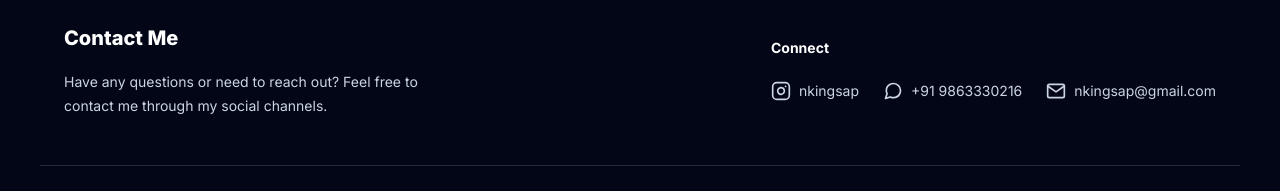
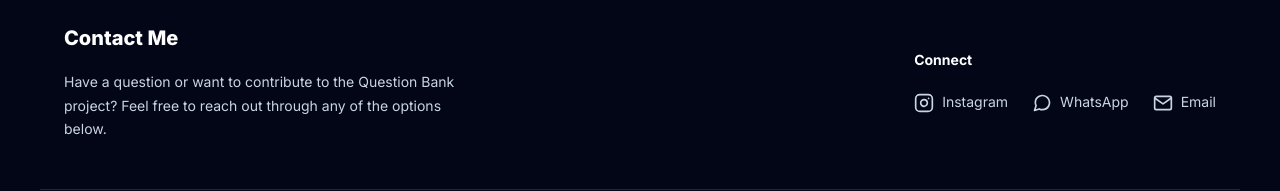
Before and after one commit to Nkingsap/Qbank, a React (Vite) app: page / in a window 1280 px wide. Shown: the part 2363-2554 px from the top of the page. Built offline with nearby package versions, Linux system fonts and the light colour scheme; no server answers.

Commit message:
update footer

```diff
--- a/src/components/Footer/Footer.jsx
+++ b/src/components/Footer/Footer.jsx
@@ -1,15 +1,39 @@
 import './Footer.css';
 
 export default function Footer() {
+    const currentYear = new Date().getFullYear();
+
+    // Predefined messages
+    const whatsappMessage = encodeURIComponent(
+        "Hi! I came across your Question Bank project and would like to know more."
+    );
+
+    const emailSubject = encodeURIComponent("Inquiry about your Question Bank project");
+    const emailBody = encodeURIComponent(
+        "Hello Nking Sap,\n\nI found your Question Bank project and wanted to ask a few questions or share some suggestions.\n\nLooking forward to your reply!\n"
+    );
+
+    // Instagram DM deep link (mobile-friendly)
+    const instagramMessage = encodeURIComponent(
+        "Hi! I saw your Question Bank project and wanted to know more."
+    );
+    const instagramLink = `https://www.instagram.com/direct/new/?text=${instagramMessage}`;
+
     return (
         <footer className="footer">
             <div className="footer-inner">
                 <div className="footer-brand">
                     <div className="footer-logo">
-                        <span className="footer-logo-text" style={{ fontSize: '1.25rem' }}>Contact Me</span>
+                        <span
+                            className="footer-logo-text"
+                            style={{ fontSize: '1.25rem' }}
+                        >
+                            Contact Me
+                        </span>
                     </div>
                     <p className="footer-desc">
-                        Have any questions or need to reach out? Feel free to contact me through my social channels.
+                        Have a question or want to contribute to the Question Bank
+                        project? Feel free to reach out through any of the options below.
                     </p>
                 </div>
 
@@ -17,17 +41,64 @@ export default function Footer() {
                     <div className="footer-col" style={{ alignItems: 'flex-start' }}>
                         <h4>Connect</h4>
                         <div className="footer-socials">
-                            <a href="https://instagram.com/nkingsap" target="_blank" rel="noopener noreferrer">
-                                <svg xmlns="http://www.w3.org/2000/svg" viewBox="0 0 24 24" fill="none" stroke="currentColor" strokeWidth="2" strokeLinecap="round" strokeLinejoin="round"><rect x="2" y="2" width="20" height="20" rx="5" ry="5"></rect><path d="M16 11.37A4 4 0 1 1 12.63 8 4 4 0 0 1 16 11.37z"></path><line x1="17.5" y1="6.5" x2="17.51" y2="6.5"></line></svg>
-                                nkingsap
+
+                            {/* Instagram with pre-typed DM */}
+                            <a href={instagramLink} target="_blank" rel="noopener noreferrer">
+                                <svg
+                                    xmlns="http://www.w3.org/2000/svg"
+                                    viewBox="0 0 24 24"
+                                    fill="none"
+                                    stroke="currentColor"
+                                    strokeWidth="2"
+                                    strokeLinecap="round"
+                                    strokeLinejoin="round"
+                                >
+                                    <rect x="2" y="2" width="20" height="20" rx="5" ry="5" />
+                                    <path d="M16 11.37A4 4 0 1 1 12.63 8 4 4 0 0 1 16 11.37z" />
+                                    <line x1="17.5" y1="6.5" x2="17.51" y2="6.5" />
+                                </svg>
+                                Instagram
                             </a>
-                            <a href="https://wa.me/919863330216" target="_blank" rel="noopener noreferrer">
-                                <svg xmlns="http://www.w3.org/2000/svg" viewBox="0 0 24 24" fill="none" stroke="currentColor" strokeWidth="2" strokeLinecap="round" strokeLinejoin="round"><path d="M21 11.5a8.38 8.38 0 0 1-.9 3.8 8.5 8.5 0 0 1-7.6 4.7 8.38 8.38 0 0 1-3.8-.9L3 21l1.9-5.7a8.38 8.38 0 0 1-.9-3.8 8.5 8.5 0 0 1 4.7-7.6 8.38 8.38 0 0 1 3.8-.9h.5a8.48 8.48 0 0 1 8 8v.5z"></path></svg>
-                                +91 9863330216
+
+                            {/* WhatsApp with pre-typed message */}
+                            <a
+                                href={`https://wa.me/919863330216?text=${whatsappMessage}`}
+                                target="_blank"
+                                rel="noopener noreferrer"
+                            >
+                                <svg
+                                    xmlns="http://www.w3.org/2000/svg"
+                                    viewBox="0 0 24 24"
+                                    fill="none"
+                                    stroke="currentColor"
+                                    strokeWidth="2"
+                                    strokeLinecap="round"
+                                    strokeLinejoin="round"
+                                >
+                                    <path d="M21 11.5a8.38 8.38 0 0 1-.9 3.8 8.5 8.5 0 0 1-7.6 4.7 8.38 8.38 0 0 1-3.8-.9L3 21l1.9-5.7a8.38 8.38 0 0 1-.9-3.8
+                                    8.5 8.5 0 0 1 4.7-7.6 8.38 8.38 0 0 1 3.8-.9h.5a8.48 8.48 0 0 1 8 8v.5z" />
+                                </svg>
+                                WhatsApp
                             </a>
-                            <a href="mailto:nkingsap@gmail.com">
-                                <svg xmlns="http://www.w3.org/2000/svg" viewBox="0 0 24 24" fill="none" stroke="currentColor" strokeWidth="2" strokeLinecap="round" strokeLinejoin="round"><path d="M4 4h16c1.1 0 2 .9 2 2v12c0 1.1-.9 2-2 2H4c-1.1 0-2-.9-2-2V6c0-1.1.9-2 2-2z"></path><polyline points="22,6 12,13 2,6"></polyline></svg>
-                                nkingsap@gmail.com
+
+                            {/* Email with pre-filled subject and body */}
+                            <a
+                                href={`mailto:nkingsap@gmail.com?subject=${emailSubject}&body=${emailBody}`}
+                            >
+                                <svg
+                                    xmlns="http://www.w3.org/2000/svg"
+                                    viewBox="0 0 24 24"
+                                    fill="none"
+                                    stroke="currentColor"
+                                    strokeWidth="2"
+                                    strokeLinecap="round"
+                                    strokeLinejoin="round"
+                                >
+                                    <path d="M4 4h16c1.1 0 2 .9 2 2v12c0 1.1-.9 2-2 2H4c-1.1 0-2-.9-2-2V6
+                                    c0-1.1.9-2 2-2z" />
+                                    <polyline points="22,6 12,13 2,6" />
+                                </svg>
+                                Email
                             </a>
                         </div>
                     </div>
@@ -35,7 +106,7 @@ export default function Footer() {
             </div>
 
             <div className="footer-bottom">
-                <p>© {new Date().getFullYear()}. Built for students, by students.</p>
+                <p>© {currentYear}. Built for students, by students.</p>
             </div>
         </footer>
     );
```
Also changed, not shown: public/one.png.
